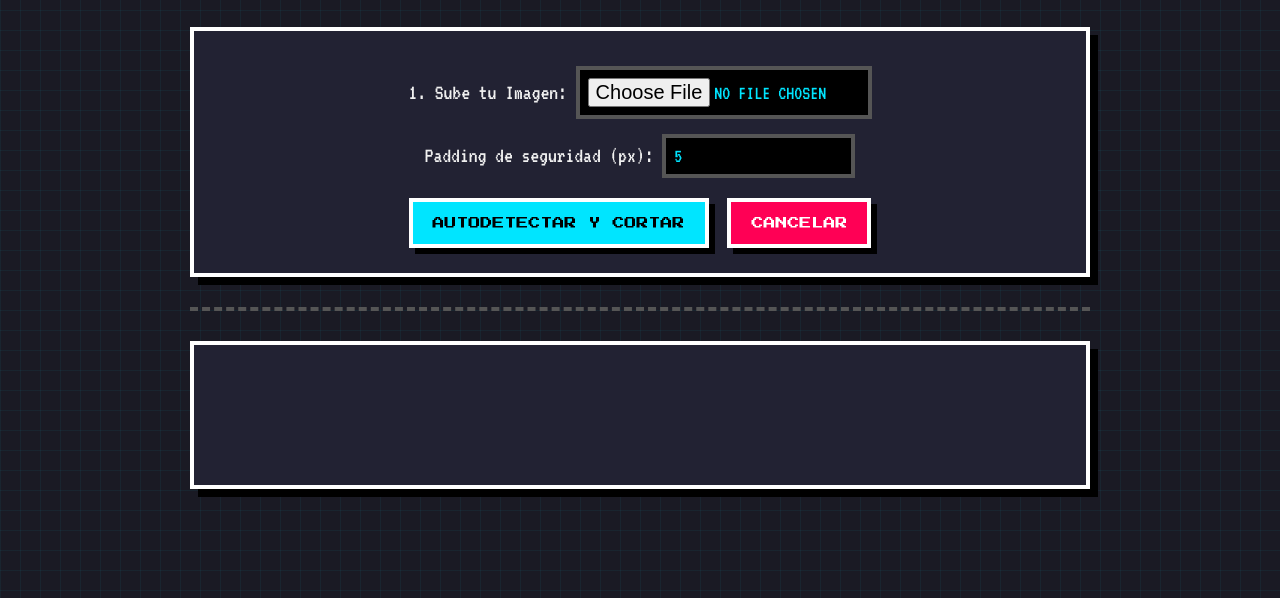
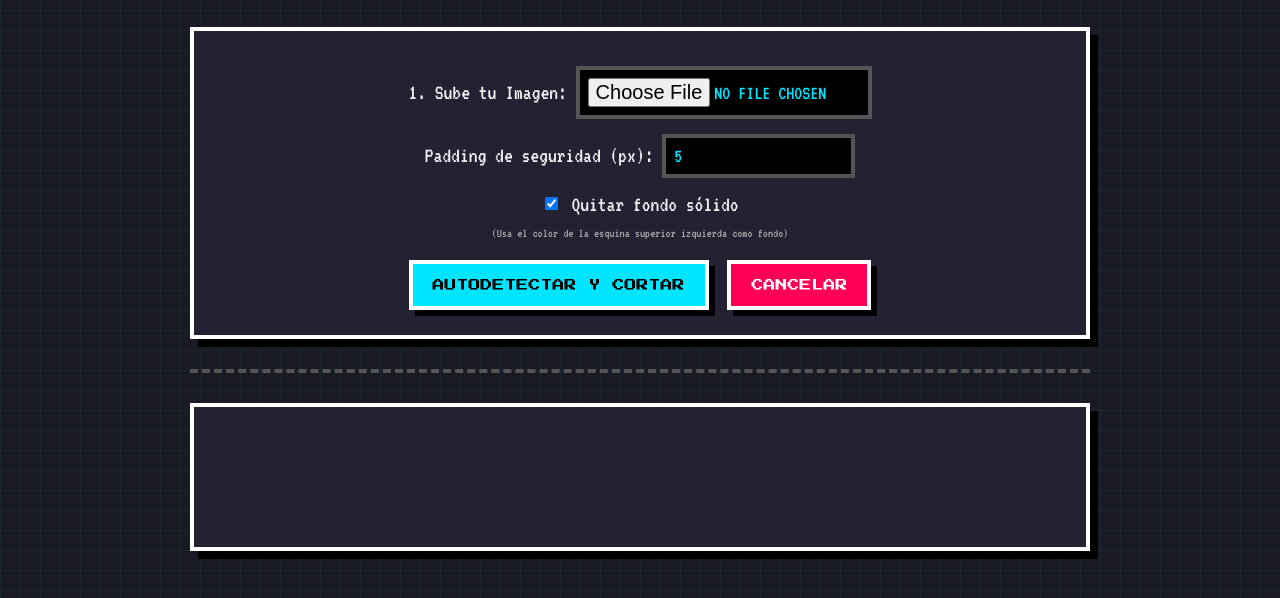
Before and after one commit to aronpolanco/bitautocutter, a plain HTML site: page index.html in a window 1280 px wide. Shown: the part 130-728 px from the top of the page. Drawn offline with nearby package versions, Linux system fonts and the light colour scheme.

Commit message:
Update index.html

```diff
--- a/index.html
+++ b/index.html
@@ -25,7 +25,13 @@
                 <label>Padding de seguridad (px):</label>
                 <input type="number" id="padding" placeholder="5" value="5">
             </div>
-
+<div class="input-group padding-control">
+    <label style="cursor: pointer; display: flex; align-items: center; justify-content: center; gap: 10px;">
+        <input type="checkbox" id="removeBg" checked style="width: auto;">
+        Quitar fondo sólido
+    </label>
+    <p style="color: #aaa; font-size: 0.8rem;">(Usa el color de la esquina superior izquierda como fondo)</p>
+</div>
             <div class="button-group">
                 <button id="detectBtn" class="primary-btn"> Autodetectar y Cortar</button>
                 <button id="cancelBtn" class="secondary-btn"> Cancelar</button>
```
